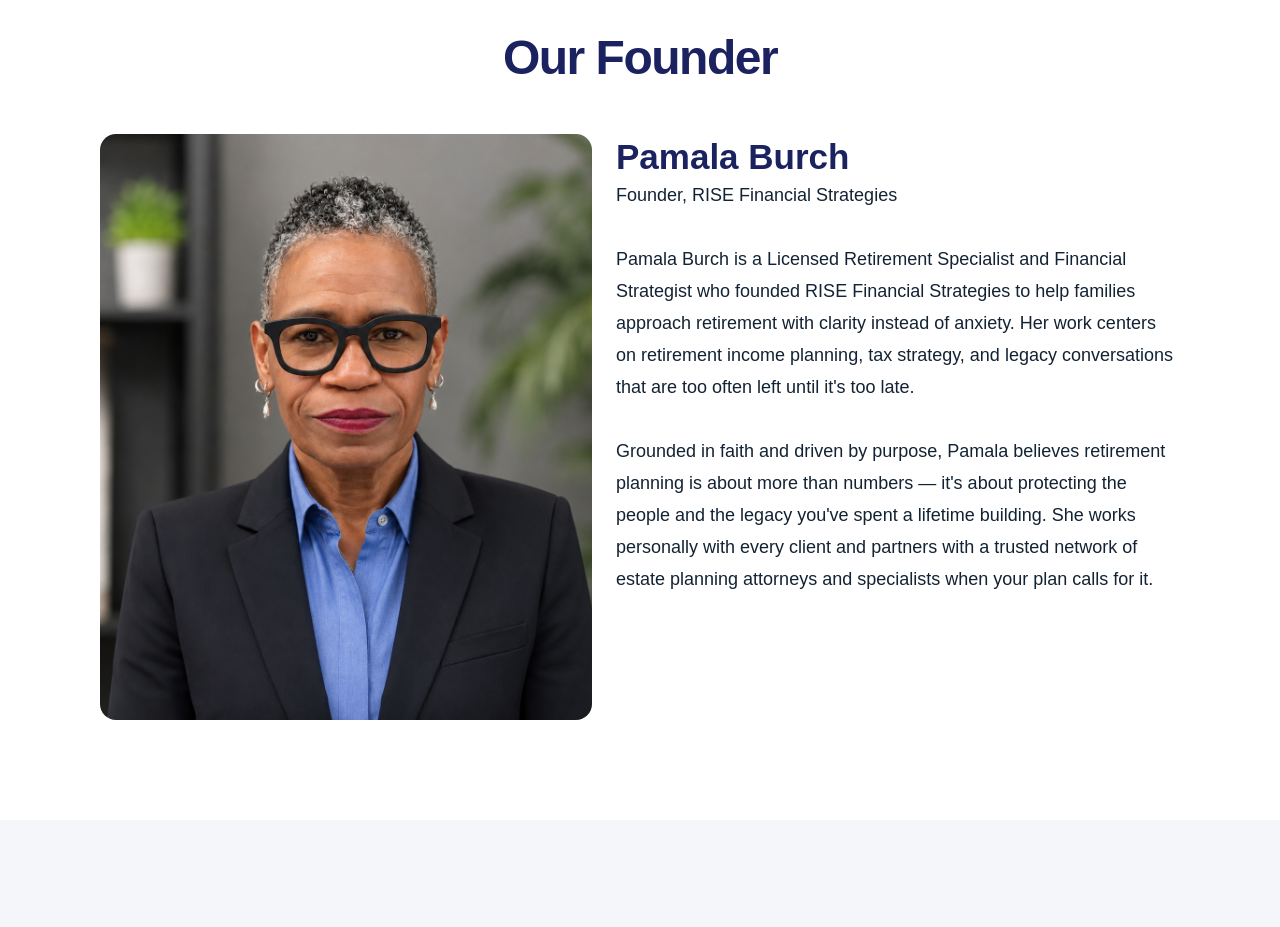
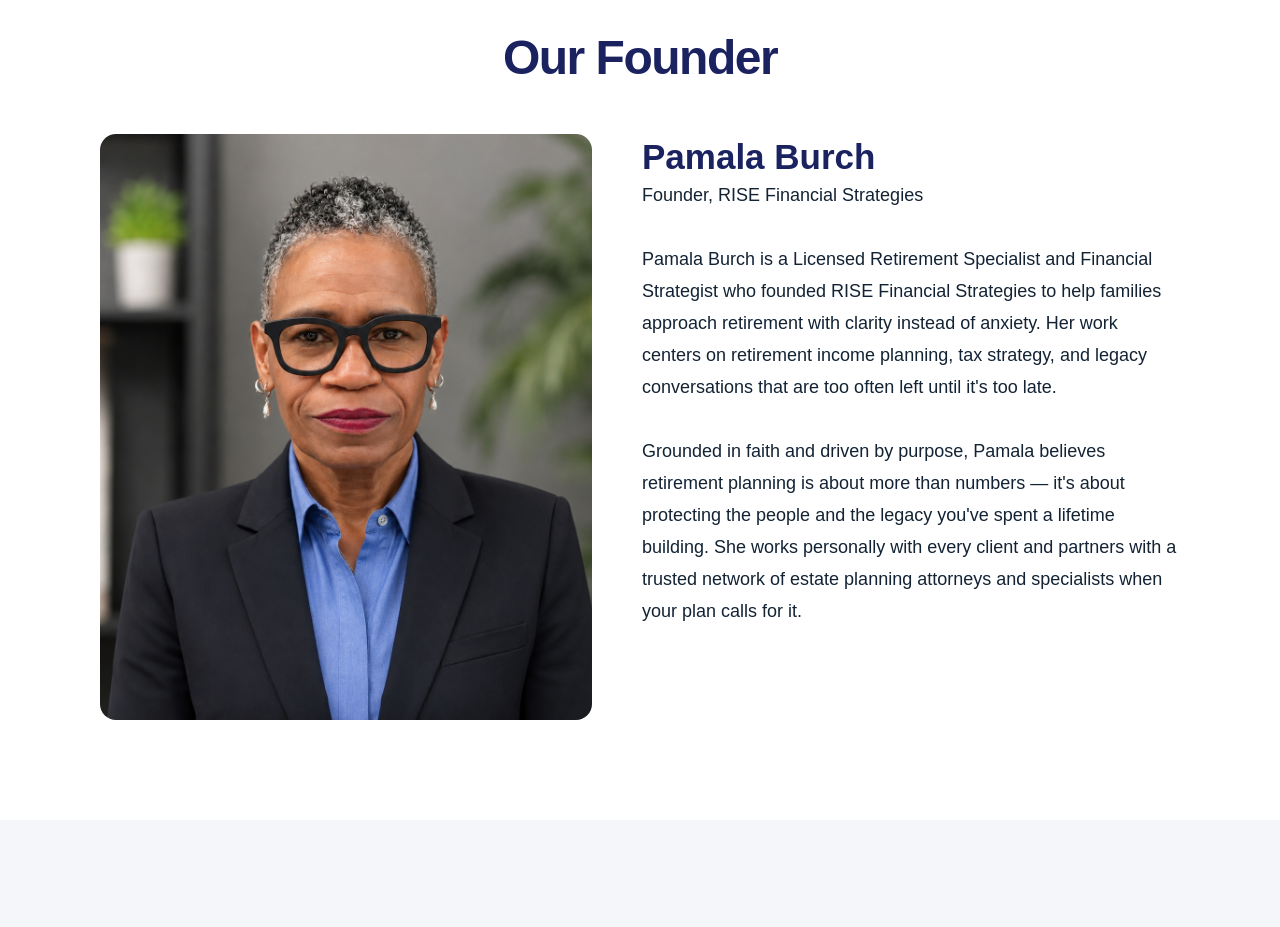
Before and after one commit to JaylinJones0/RISE, a React (Vite) app in the folder RISE/: page / in a window 1280 px wide. Shown: the part 880-1807 px from the top of the page. Built offline with nearby package versions, Linux system fonts and the light colour scheme; a web font is replaced by a local one.

Commit message:
spacing out the text a little bit

```diff
--- a/RISE/src/imports/WhyWithUs/index.tsx
+++ b/RISE/src/imports/WhyWithUs/index.tsx
@@ -12,7 +12,7 @@ function Heading() {
 
 function ListWhyUs() {
   return (
-    <div className="content-stretch flex flex-col md:flex-row gap-[24px] items-start w-full" data-name="List Why Us">
+    <div className="content-stretch flex flex-col md:flex-row gap-[50px] items-start w-full" data-name="List Why Us">
       <motion.div className="md:w-[492px] w-full h-[586px] relative rounded-[16px] shrink-0">
         <div className="absolute inset-0 overflow-hidden pointer-events-none rounded-[16px]">
           <img alt="" className="absolute h-full left-[-9.59%] max-w-none top-[0.00%] w-[119.11%] object-cover" src={imgRectangle695} />
```
